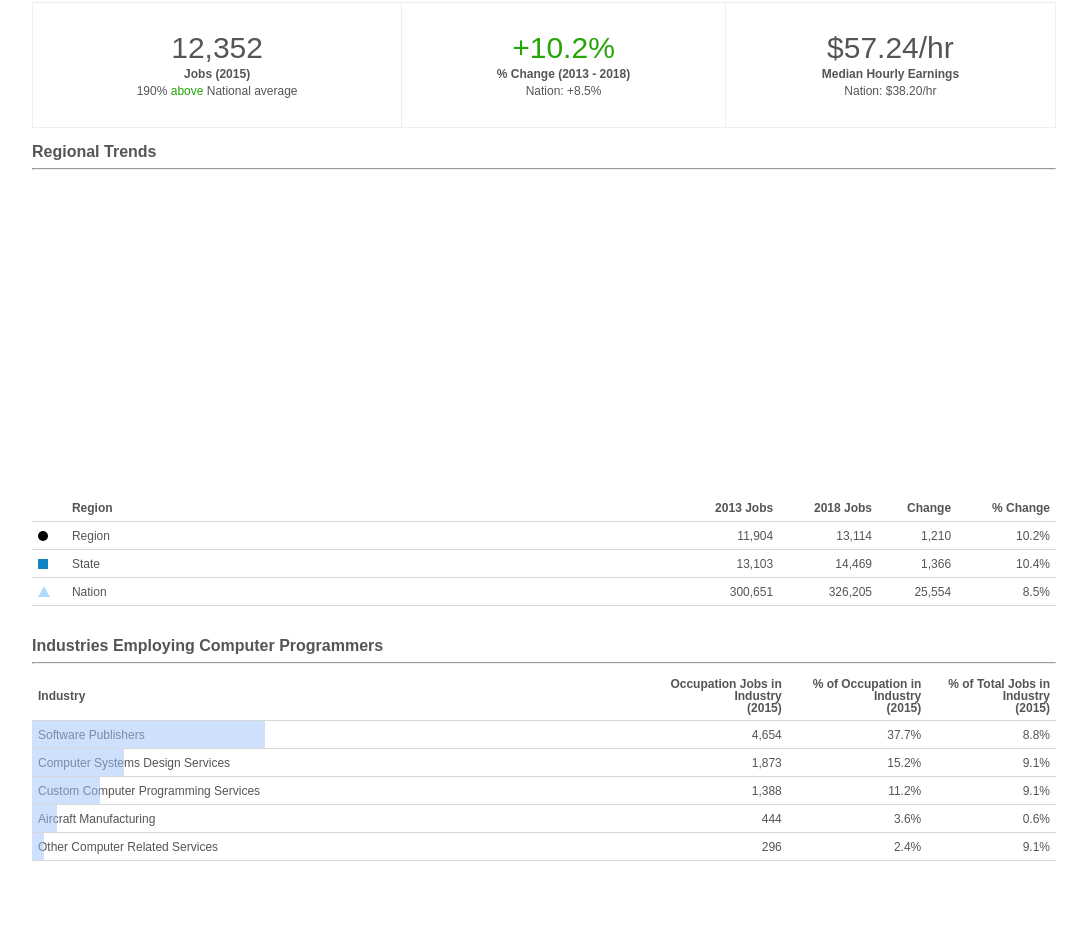
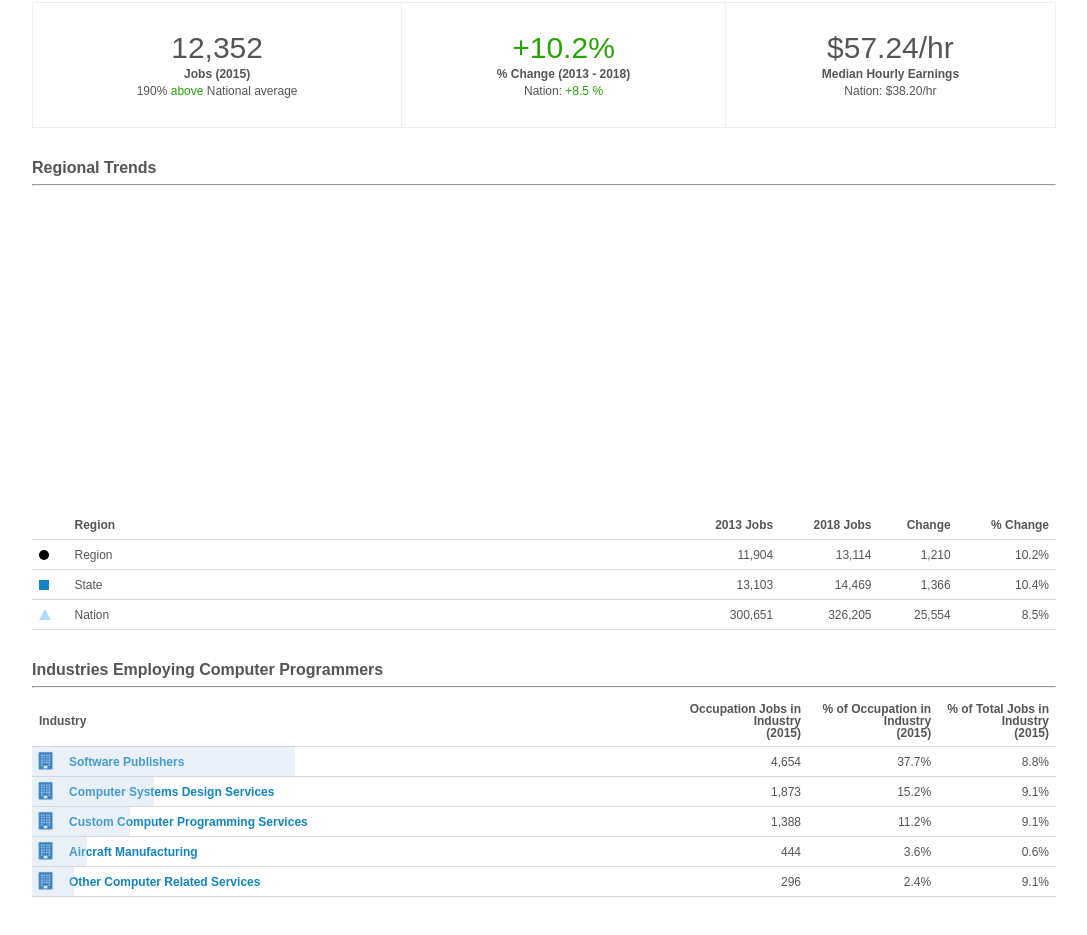
Before and after one commit to GabeMeister/occupation-data, a website: page index.html in a window 1280 px wide. Shown: the part 363-1298 px from the top of the page, without its empty margins (96-1183 px from the left). Drawn offline with nearby package versions, Linux system fonts and the light colour scheme.

Commit message:
added building icon, more styling changes

```diff
--- a/css/styling.css
+++ b/css/styling.css
@@ -2,7 +2,7 @@
 .tableCell {
     vertical-align: middle;
     border-bottom: 1px solid #d8d8d8;
-    padding: 6px;
+    padding: 7px;
     height: 15px;
 }
 
@@ -10,7 +10,7 @@
     text-align: right;
 }
 
-h1, h2, h3, h4, h5, h6, p, span, td, button, input {
+h1, h2, h3, h4, h5, h6, p, span, button, input {
     font-family: Arial, Helvetica, sans-serif;
     color: #555555;
 }
@@ -38,6 +38,11 @@ hr {
 
 td {
     font-size: 12px;
+}
+
+.regularFont {
+    font-family: Arial, Helvetica, sans-serif;
+    color: #555555;
 }
 
 .bold {
@@ -191,14 +196,19 @@ td {
 
 .industryTitle {
     width: 60%;
+    font-weight: bold;
 }
 
 .barGraphCell {
     position: relative;
 }
 
+span.barGraphText {
+    color: rgba(17,133,196,1);
+}
+
 .barGraphText {
-    z-index: 50;
+    z-index: 5;
 }
 
 .barGraphBar {
@@ -206,6 +216,26 @@ td {
     top: 0px;
     left: 0px;
     height: 100%;
-    background-color: rgba(160, 194, 255, .5);
-    z-index: 5;
+    background-color: rgba(185, 207, 232, 0.31);
+    z-index: 50;
 }
+
+.industryThumbnailCell {
+    vertical-align: middle;
+    border-bottom: 1px solid #d8d8d8;
+    padding-top: 7px;
+    padding-bottom: 7px;
+    height: 15px;
+
+    position: relative;
+    width: 30px;
+    height: 15px;
+    background-color: rgba(185, 207, 232, 0.31);
+}
+
+.industryThumbnail {
+    position: absolute;
+    height: 20px;
+    top: 4px;
+    left: 5px;
+}
--- a/index.html
+++ b/index.html
@@ -12,8 +12,10 @@
 
         <form id="occupationForm">
             <span>Occupation ID:</span><br />
-            <input class="occupationInput" type="text" ng-model="occupationRequest.occupationID" /><br /> <span>Area Type:</span><br />
-            <input class="occupationInput" type="text" ng-model="occupationRequest.areaType" /><br /> <span>Area Code:</span><br />
+            <input class="occupationInput" type="text" ng-model="occupationRequest.occupationID" /><br /> <span>Area Type:</span><br
+            />
+            <input class="occupationInput" type="text" ng-model="occupationRequest.areaType" /><br /> <span>Area Code:</span><br
+            />
             <input class="occupationInput" type="text" ng-model="occupationRequest.areaCode" /><br />
             <button class="inputButton" ng-click="fetchData()">Fetch Data</button>
         </form>
@@ -33,16 +35,17 @@
                         <p class="bold supportHeading">Jobs (<span ng-bind="summary.jobs.year"></span>)</p>
                         <p class="supportHeading">
                             <span ng-bind="(summary.jobs.regional / summary.jobs.national_avg) | percentage:0"></span>
-                            <span ng-style="outlookStyle((summary.jobs.regional / summary.jobs.national_avg) - 1)" ng-bind="aboveOrBelow(summary.jobs.regional, summary.jobs.national_avg)"></span> National
-                            average
+                            <span ng-style="outlookStyle((summary.jobs.regional / summary.jobs.national_avg) - 1)" ng-bind="aboveOrBelow(summary.jobs.regional, summary.jobs.national_avg)"></span>                            National average
                         </p>
                     </td>
                     <td class="summaryCell">
                         <p ng-style="outlookStyle(summary.jobs_growth.regional)" class="summaryHeading">
-                            <span ng-style="outlookStyle(summary.jobs_growth.regional)" ng-bind="plusIfPositive(summary.jobs_growth.regional)"></span><span ng-style="outlookStyle(summary.jobs_growth.regional)" ng-bind="summary.jobs_growth.regional"></span>%
+                            <span ng-style="outlookStyle(summary.jobs_growth.regional)" ng-bind="plusIfPositive(summary.jobs_growth.regional)"></span><span
+                                ng-style="outlookStyle(summary.jobs_growth.regional)" ng-bind="summary.jobs_growth.regional"></span>%
                         </p>
                         <p class="bold supportHeading">% Change (<span ng-bind="summary.jobs_growth.start_year"></span> - <span ng-bind="summary.jobs_growth.end_year"></span>)</p>
-                        <p class="supportHeading">Nation: <span ng-bind="plusIfPositive(summary.jobs_growth.regional)"></span><span ng-bind="summary.jobs_growth.national_avg"></span>%</p>
+                        <p class="supportHeading">Nation: <span ng-style="outlookStyle(summary.jobs_growth.national_avg)" ng-bind="plusIfPositive(summary.jobs_growth.national_avg)"></span><span
+                                ng-style="outlookStyle(summary.jobs_growth.national_avg)" ng-bind="summary.jobs_growth.national_avg"></span>                            <span ng-style="outlookStyle(summary.jobs_growth.national_avg)">%</span></p>
                     </td>
                     <td class="summaryCell">
                         <p class="summaryHeading"><span ng-bind="summary.earnings.regional | currency"></span>/hr</p>
@@ -52,6 +55,7 @@
                 </tr>
             </table>
 
+            <br/>
             <br/>
 
             <h2>Regional Trends</h2>
@@ -67,41 +71,41 @@
             <table id="trendsTable">
                 <tr>
                     <td class="tableCell tableHeader"></td>
-                    <td class="regionColumn tableCell tableHeader">Region</td>
-                    <td class="tableCell tableHeader rightAlign"><span ng-bind="trendComparison.start_year"></span> Jobs</td>
-                    <td class="tableCell tableHeader rightAlign"><span ng-bind="trendComparison.end_year"></span> Jobs</td>
-                    <td class="tableCell tableHeader rightAlign">Change</td>
-                    <td class="tableCell tableHeader rightAlign">% Change</td>
+                    <td class="regionColumn tableCell tableHeader regularFont">Region</td>
+                    <td class="tableCell tableHeader rightAlign regularFont"><span ng-bind="trendComparison.start_year"></span> Jobs</td>
+                    <td class="tableCell tableHeader rightAlign regularFont"><span ng-bind="trendComparison.end_year"></span> Jobs</td>
+                    <td class="tableCell tableHeader rightAlign regularFont">Change</td>
+                    <td class="tableCell tableHeader rightAlign regularFont">% Change</td>
                 </tr>
                 <tr>
                     <td class="tableCell">
                         <div class="circleKey"></div>
                     </td>
-                    <td class="regionColumn tableCell">Region</td>
-                    <td class="tableCell rightAlign"><span ng-bind="trendComparison.regional[0] | number"></span></td>
-                    <td class="tableCell rightAlign"><span ng-bind="trendComparison.regional[trendComparison.regional.length - 1] | number"></span></td>
-                    <td class="tableCell rightAlign"><span ng-bind="(trendComparison.regional[trendComparison.regional.length - 1] - trendComparison.regional[0]) | number"></span></td>
-                    <td class="tableCell rightAlign"><span ng-bind="(trendComparison.regional[trendComparison.regional.length - 1] / trendComparison.regional[0] - 1) | number | percentage:1"></span></td>
+                    <td class="regionColumn tableCell regularFont">Region</td>
+                    <td class="tableCell rightAlign regularFont"><span ng-bind="trendComparison.regional[0] | number"></span></td>
+                    <td class="tableCell rightAlign regularFont"><span ng-bind="trendComparison.regional[trendComparison.regional.length - 1] | number"></span></td>
+                    <td class="tableCell rightAlign regularFont"><span ng-bind="(trendComparison.regional[trendComparison.regional.length - 1] - trendComparison.regional[0]) | number"></span></td>
+                    <td class="tableCell rightAlign regularFont"><span ng-bind="(trendComparison.regional[trendComparison.regional.length - 1] / trendComparison.regional[0] - 1) | number | percentage:1"></span></td>
                 </tr>
                 <tr>
                     <td class="tableCell">
                         <div class="squareKey"></div>
                     </td>
-                    <td class="regionColumn tableCell">State</td>
-                    <td class="tableCell rightAlign"><span ng-bind="trendComparison.state[0] | number"></span></td>
-                    <td class="tableCell rightAlign"><span ng-bind="trendComparison.state[trendComparison.state.length - 1] | number"></span></td>
-                    <td class="tableCell rightAlign"><span ng-bind="(trendComparison.state[trendComparison.state.length - 1] - trendComparison.state[0]) | number"></span></td>
-                    <td class="tableCell rightAlign"><span ng-bind="(trendComparison.state[trendComparison.state.length - 1] / trendComparison.state[0] - 1) | percentage:1"></span></td>
+                    <td class="regionColumn tableCell regularFont">State</td>
+                    <td class="tableCell rightAlign regularFont"><span ng-bind="trendComparison.state[0] | number"></span></td>
+                    <td class="tableCell rightAlign regularFont"><span ng-bind="trendComparison.state[trendComparison.state.length - 1] | number"></span></td>
+                    <td class="tableCell rightAlign regularFont"><span ng-bind="(trendComparison.state[trendComparison.state.length - 1] - trendComparison.state[0]) | number"></span></td>
+                    <td class="tableCell rightAlign regularFont"><span ng-bind="(trendComparison.state[trendComparison.state.length - 1] / trendComparison.state[0] - 1) | percentage:1"></span></td>
                 </tr>
                 <tr>
                     <td class="tableCell">
                         <div class="triangleKey"></div>
                     </td>
-                    <td class="regionColumn tableCell">Nation</td>
-                    <td class="tableCell rightAlign"><span ng-bind="trendComparison.nation[0] | number"></span></td>
-                    <td class="tableCell rightAlign"><span ng-bind="trendComparison.nation[trendComparison.nation.length - 1] | number"></span></td>
-                    <td class="tableCell rightAlign"><span ng-bind="(trendComparison.nation[trendComparison.nation.length - 1] - trendComparison.nation[0]) | number"></span></td>
-                    <td class="tableCell rightAlign"><span ng-bind="(trendComparison.nation[trendComparison.nation.length - 1] / trendComparison.nation[0] - 1) | number | percentage:1"></span></td>
+                    <td class="regionColumn tableCell regularFont">Nation</td>
+                    <td class="tableCell rightAlign regularFont"><span ng-bind="trendComparison.nation[0] | number"></span></td>
+                    <td class="tableCell rightAlign regularFont"><span ng-bind="trendComparison.nation[trendComparison.nation.length - 1] | number"></span></td>
+                    <td class="tableCell rightAlign regularFont"><span ng-bind="(trendComparison.nation[trendComparison.nation.length - 1] - trendComparison.nation[0]) | number"></span></td>
+                    <td class="tableCell rightAlign regularFont"><span ng-bind="(trendComparison.nation[trendComparison.nation.length - 1] / trendComparison.nation[0] - 1) | number | percentage:1"></span></td>
                 </tr>
             </table>
 
@@ -114,15 +118,18 @@
 
             <table id="industriesTable">
                 <tr>
-                    <td class="industryTitle tableCell tableHeader">Industry</td>
-                    <td class="rightAlign tableCell tableHeader">Occupation Jobs in Industry <br/>(<span ng-bind="employingIndustries.year"></span>)</td>
-                    <td class="rightAlign tableCell tableHeader">% of Occupation in Industry <br/>(<span ng-bind="employingIndustries.year"></span>)</td>
-                    <td class="rightAlign tableCell tableHeader">% of Total Jobs in Industry <br/>(<span ng-bind="employingIndustries.year"></span>)</td>
+                    <td class="industryTitle tableCell tableHeader regularFont" colspan="2">Industry</td>
+                    <td class="rightAlign tableCell tableHeader regularFont">Occupation Jobs in Industry <br/>(<span ng-bind="employingIndustries.year"></span>)</td>
+                    <td class="rightAlign tableCell tableHeader regularFont">% of Occupation in Industry <br/>(<span ng-bind="employingIndustries.year"></span>)</td>
+                    <td class="rightAlign tableCell tableHeader regularFont">% of Total Jobs in Industry <br/>(<span ng-bind="employingIndustries.year"></span>)</td>
                 </tr>
                 <tr ng-repeat="industry in employingIndustries.industries">
+                    <td class="industryThumbnailCell">
+                        <img class="industryThumbnail" src="images/building-icon.png" alt="building icon" />
+                    </td>
                     <td class="industryTitle tableCell barGraphCell">
+                        <div class="barGraphBar" ng-style="getBarSize((industry.in_occupation_jobs / employingIndustries.jobs) | percentage:0)"></div>
                         <span class="barGraphText" ng-bind="industry.title"></span>
-                        <div class="barGraphBar" ng-style="getBarSize((industry.in_occupation_jobs / employingIndustries.jobs) | percentage:0)"></div>
                     </td>
                     <td class="rightAlign tableCell"><span ng-bind="industry.in_occupation_jobs | number"></span></td>
                     <td class="rightAlign tableCell"><span ng-bind="(industry.in_occupation_jobs / employingIndustries.jobs) | number | percentage:1"></span></td>
--- a/js/services/occupationData.js
+++ b/js/services/occupationData.js
@@ -118,7 +118,7 @@ app.service("OccupationDataService", function($http, $q) {
             "start_year": 2012,
             "end_year": 2019,
             "regional": -4.9,
-            "national_avg": 4.2
+            "national_avg": -3.2
         },
         "earnings": {
             "regional": 52.69,
```
Also changed, not shown: images/building-icon.png (added).
